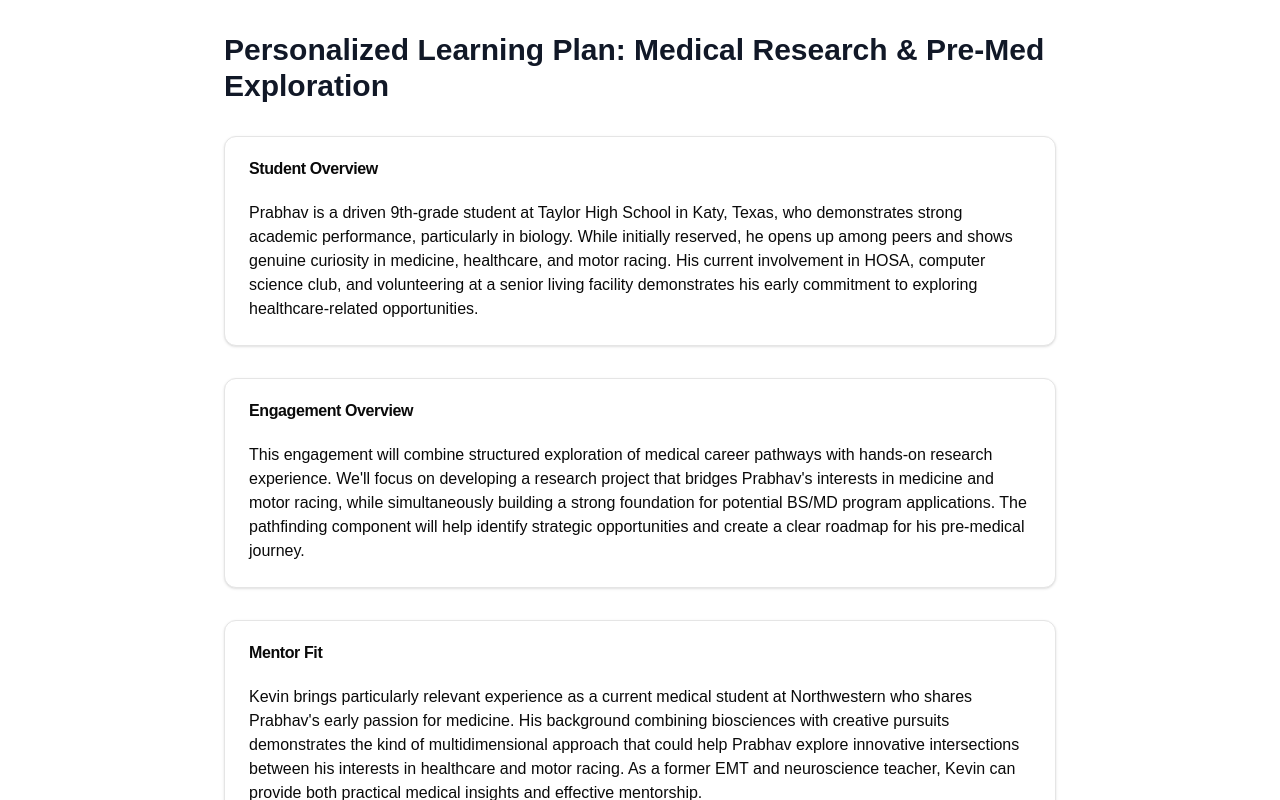
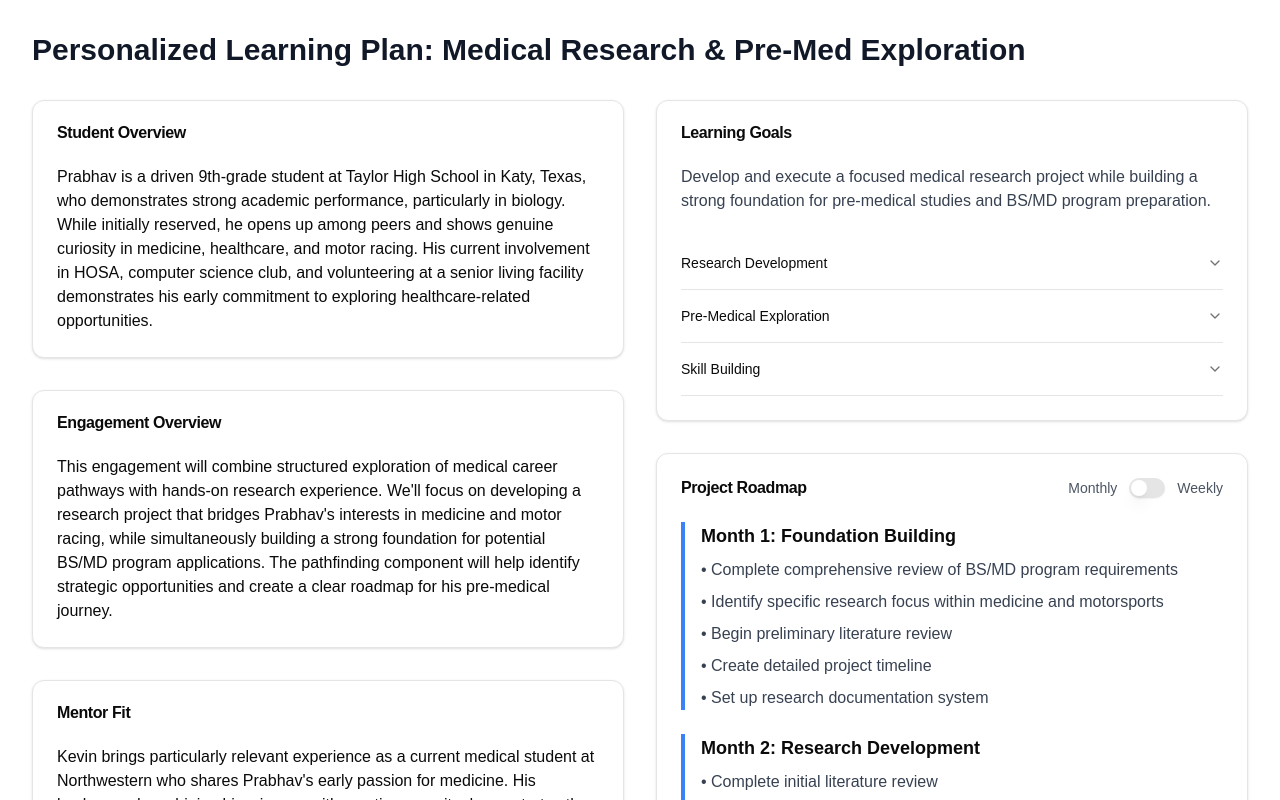
Before and after one commit to cabbachew/database_read, a Next.js app: page /test4 in a window 1280 px wide. Shown: the top 800 px of the page. Built offline with nearby package versions, Linux system fonts and the light colour scheme.

Commit message:
arrange learning plan in responsive two-column layout

```diff
--- a/app/test4/page.tsx
+++ b/app/test4/page.tsx
@@ -2,7 +2,6 @@
 
 import { useState } from "react";
 import { LearningPlan } from "./types";
-// import { AnalysisSkeleton } from "@/app/test/loading-states";
 import StudentOverview from "./components/StudentOverview";
 import EngagementOverview from "./components/EngagementOverview";
 import MentorFitOverview from "./components/MentorFitOverview";
@@ -13,32 +12,27 @@ import ProjectRoadmap from "./components/ProjectRoadmap";
 import learningPlan from "./data/learningPlan";
 
 const LearningPlanPage = () => {
-  // const [_isLoading] = useState(false);
   const [_data] = useState<LearningPlan>(learningPlan);
 
-  // if (isLoading) {
-  //   return (
-  //     <div className="p-8 max-w-4xl mx-auto">
-  //       <AnalysisSkeleton />
-  //     </div>
-  //   );
-  // }
-
   return (
-    <div className="p-8 max-w-4xl mx-auto">
+    <div className="p-8 max-w-7xl mx-auto">
       <h1 className="text-3xl font-bold mb-8">{_data.title}</h1>
 
-      <div className="space-y-8">
-        <div className="grid gap-8">
+      <div className="grid grid-cols-1 lg:grid-cols-2 gap-8">
+        {/* Left Column */}
+        <div className="space-y-8">
           <StudentOverview overview={_data.overview} />
           <EngagementOverview overview={_data.overview} />
           <MentorFitOverview overview={_data.overview} />
+          <Requirements requirements={_data.requirements} />
         </div>
 
-        <Requirements requirements={_data.requirements} />
-        <GoalsSection goals={_data.synthesizedGoal} />
-        <ProjectRoadmap roadmap={_data.roadmap} />
-        <SessionStructure structure={_data.sessionStructure} />
+        {/* Right Column */}
+        <div className="space-y-8">
+          <GoalsSection goals={_data.synthesizedGoal} />
+          <ProjectRoadmap roadmap={_data.roadmap} />
+          <SessionStructure structure={_data.sessionStructure} />
+        </div>
       </div>
     </div>
   );
```
